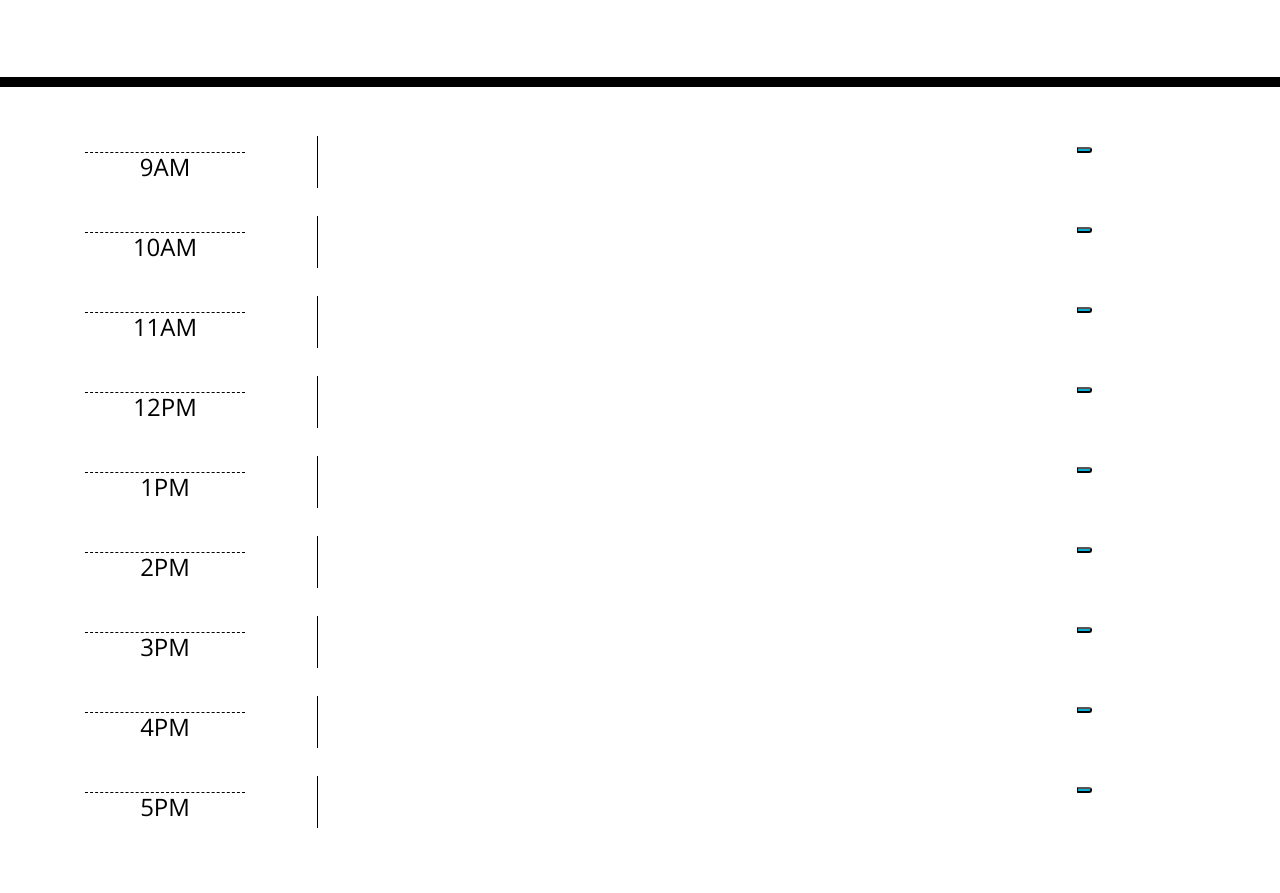
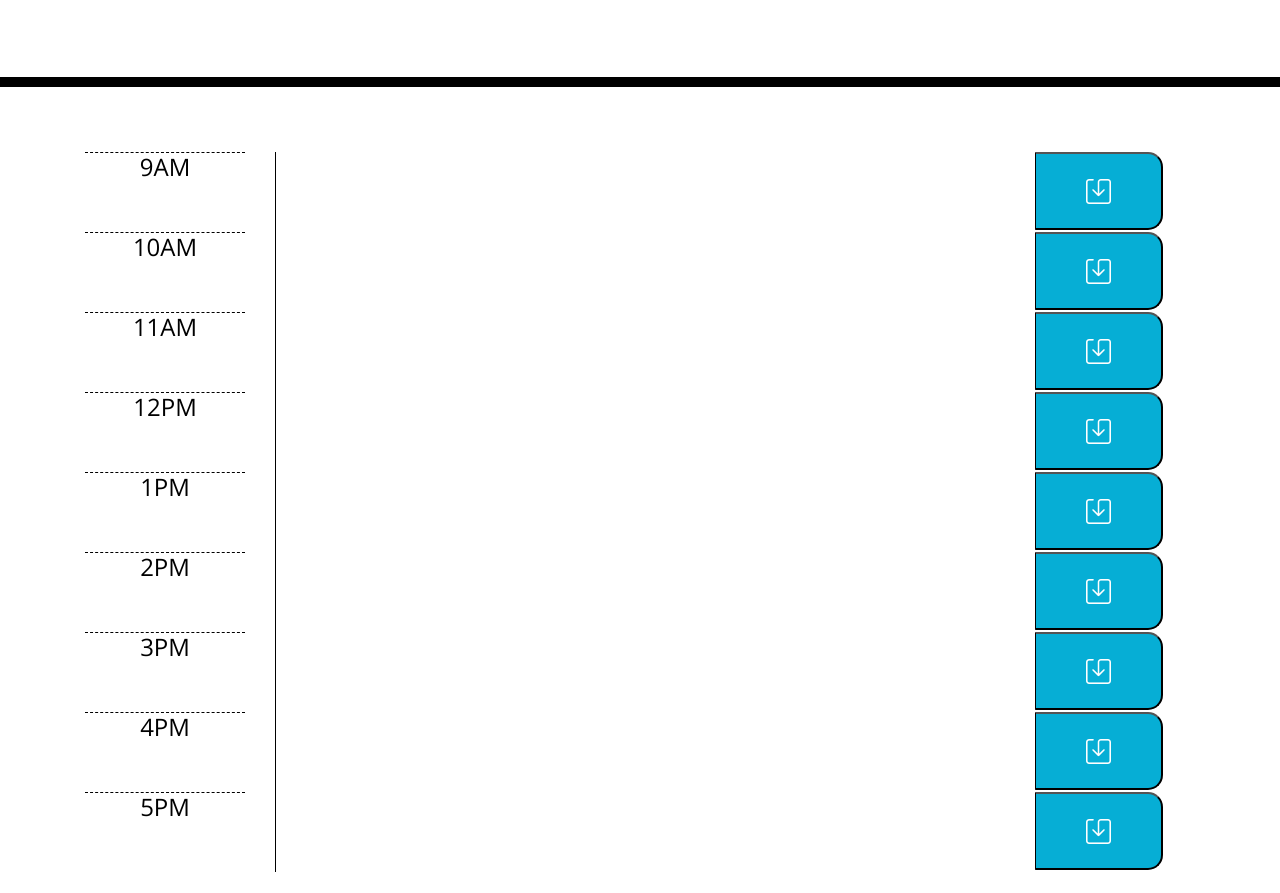
Before and after one commit to snowden421/scheduler, a plain HTML site: page index.html in a window 1280 px wide. Shown: the part 181-1074 px from the top of the page. Before the commit the page ends 1046 px from the top, so only its background shows below. Drawn offline with nearby package versions, Linux system fonts and the light colour scheme.

Commit message:
reformatting of column sizes, added icons

```diff
--- a/assets/css/style.css
+++ b/assets/css/style.css
@@ -23,6 +23,8 @@ body {
 
   .description{
     white-space: pre-wrap;
+    width: 100%;
+    height: 80px;
   }
 
   .time-block{
@@ -63,6 +65,9 @@ body {
     border-bottom-right-radius: 15px;
     background-color: #06AED5;
     color: white;
+    height: 60%;
+    width: 80%;
+    font-size: 25px;
   }
 
   .saveBtn i:hover {
--- a/index.html
+++ b/index.html
@@ -18,6 +18,7 @@
       href="https://fonts.googleapis.com/css?family=Open+Sans&display=swap"
       rel="stylesheet"
     />
+    <link rel="stylesheet" href="https://cdn.jsdelivr.net/npm/bootstrap-icons@1.3.0/font/bootstrap-icons.css">
     <link rel="stylesheet" href="./assets/css/style.css" />
     <title>Work Day Scheduler</title>
   </head>
@@ -38,7 +39,7 @@
           <textarea class="description" id=""></textarea>
         </div>
         <div class="col-sm-2">
-          <button class="saveBtn"></button>
+          <button class="saveBtn"><i class="bi bi-save"></i></button>
         </div>
       </div><div class="row">
         <div class="col-sm-2 time-block">
@@ -48,7 +49,7 @@
           <textarea class="description" id=""></textarea>
         </div>
         <div class="col-sm-2">
-          <button class="saveBtn"></button>
+          <button class="saveBtn"><i class="bi bi-save"></i></button>
         </div>
       </div>
       <div class="row">
@@ -59,7 +60,7 @@
           <textarea class="description" id=""></textarea>
         </div>
         <div class="col-sm-2">
-          <button class="saveBtn"></button>
+          <button class="saveBtn"><i class="bi bi-save"></i></button>
         </div>
       </div>
       <div class="row">
@@ -70,7 +71,7 @@
           <textarea class="description" id=""></textarea>
         </div>
         <div class="col-sm-2">
-          <button class="saveBtn"></button>
+          <button class="saveBtn"><i class="bi bi-save"></i></button>
         </div>
       </div>
       <div class="row">
@@ -81,7 +82,7 @@
           <textarea class="description" id=""></textarea>
         </div>
         <div class="col-sm-2">
-          <button class="saveBtn"></button>
+          <button class="saveBtn"><i class="bi bi-save"></i></button>
         </div>
       </div>
       <div class="row">
@@ -92,7 +93,7 @@
           <textarea class="description" id=""></textarea>
         </div>
         <div class="col-sm-2">
-          <button class="saveBtn"></button>
+          <button class="saveBtn"><i class="bi bi-save"></i></button>
         </div>
       </div>
       <div class="row">
@@ -103,7 +104,7 @@
           <textarea class="description" id=""></textarea>
         </div>
         <div class="col-sm-2">
-          <button class="saveBtn"></button>
+          <button class="saveBtn"><i class="bi bi-save"></i></button>
         </div>
       </div>
       <div class="row">
@@ -114,7 +115,7 @@
           <textarea class="description" id=""></textarea>
         </div>
         <div class="col-sm-2">
-          <button class="saveBtn"></button>
+          <button class="saveBtn"><i class="bi bi-save"></i></button>
         </div>
       </div>
       <div class="row">
@@ -125,7 +126,7 @@
           <textarea class="description" id=""></textarea>
         </div>
         <div class="col-sm-2">
-          <button class="saveBtn"></button>
+          <button class="saveBtn"><i class="bi bi-save"></i></button>
         </div>
       </div>
 
```
